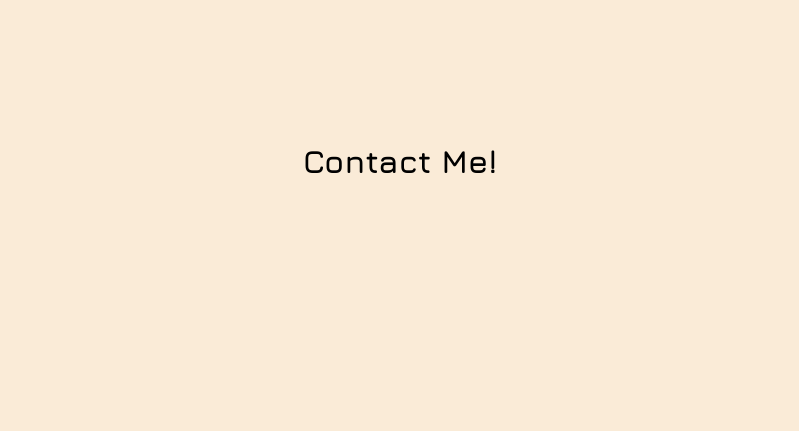
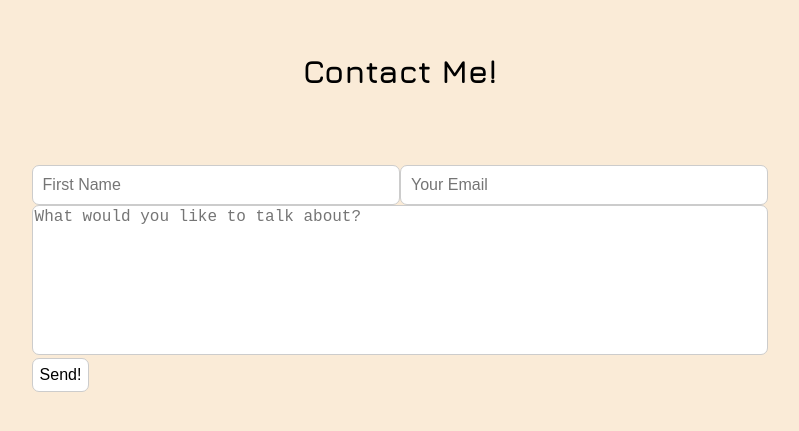
Before and after one commit to LuisangelE-04/Luisangel-Portfolio, a React (Create React App) app: page / in a window 1280 px wide. Shown: the part 2350-2781 px from the top of the page, without its empty margins (240-1039 px from the left). Built offline with nearby package versions, Linux system fonts and the light colour scheme.

Commit message:
add emailjs dependency

```diff
--- a/package.json
+++ b/package.json
@@ -7,6 +7,7 @@
     "@testing-library/jest-dom": "^5.17.0",
     "@testing-library/react": "^13.4.0",
     "@testing-library/user-event": "^13.5.0",
+    "emailjs-com": "^3.2.0",
     "react": "^18.3.1",
     "react-dom": "^18.3.1",
     "react-scripts": "5.0.1",
--- a/public/index.html
+++ b/public/index.html
@@ -12,7 +12,6 @@
       name="Portfolio Website"
       content="Web site created for showing my skills and interest in Computer Science"
     />
-    <link rel="apple-touch-icon" href="%PUBLIC_URL%/logo192.png" />
     <!--
       manifest.json provides metadata used when your web app is installed on a
       user's mobile device or desktop. See https://developers.google.com/web/fundamentals/web-app-manifest/
--- a/src/components/Contact/Contact.css
+++ b/src/components/Contact/Contact.css
@@ -1,9 +1,57 @@
 .contact {
     display: flex;
     flex-direction: column;
-    justify-content: flex-start;
-    padding-top: 90px;
     align-items: center;
+    height: 60vh;
+    margin: 0 auto;
+}
+
+.contact h1 {
     text-align: center;
-    height: 60vh;
+    margin-bottom: 75px;
 }
+
+.form {
+    display: grid;
+    grid-template-columns: 1fr 1fr;
+    gap: 30px;
+    justify-items: center;
+    width: 80%;
+}
+
+input[type="text"],
+input[type="email"] {
+    width: 50%;
+    padding: 10px;
+    font-size: 16px;
+    border-radius: 7px;
+    border: 1px solid #ccc;
+    box-sizing: border-box;
+}
+
+textarea {
+    width: 100%;
+    grid-column: 2;
+    font-size: 16px;
+    height: 150px;
+    border-radius: 7px;
+    border: 1px solid #ccc;
+    box-sizing: border-box;
+    resize: none;
+}
+
+button {
+    grid-column: span 2;
+    padding: 7px;
+    font-size: 16px;
+    background-color:white;
+    border: 1px solid #ccc;
+    color: black;
+    border-radius: 7px;
+    width: fit-content;
+    cursor: pointer;
+}
+
+button:hover {
+    background-color: aliceblue;
+}
--- a/src/components/Contact/Contact.js
+++ b/src/components/Contact/Contact.js
@@ -1,9 +1,74 @@
+import React, { useState } from 'react';
+import emailjs from 'emailjs-com';
+
 import './Contact.css'
 
 const Contact = () => {
+    const [formData, setFormData] = useState ({
+        name: '',
+        email: '',
+        message: ''
+    });
+
+    const handleChange = (e) => {
+        const { name, value } = e.target;
+        setFormData({ ...formData,  [name]: value });
+    };
+
+    const handleSubmit = (e) => {
+        e.preventDefault();
+
+        emailjs.sendForm(
+            'service_i53a8ma',
+            'contact_form',
+            e.target,
+            'iEkjdFpKGdDq1t9C0'
+        )
+        .then((result) => {
+            console.log('Success!', result.text);
+            alert('Message sent successfully!');
+        }, (error) => {
+            console.log('Failed...', error.text);
+            alert('Message failed to send.');
+        });
+
+        setFormData({
+            name: '',
+            email: '',
+            message: ''
+        });
+    };
+
     return (
         <div className="contact">
             <h1>Contact Me!</h1>
+            <form id="contact-form" onSubmit={ handleSubmit }>
+                <input
+                    type='text'
+                    name='name'
+                    placeholder='First Name'
+                    value={formData.name}
+                    onChange={handleChange}
+                    required
+                />
+                <input
+                    type='email'
+                    name='email'
+                    placeholder='Your Email'
+                    value={formData.email}
+                    onChange={handleChange}
+                    required
+                />
+
+                <textarea
+                    name='message'
+                    placeholder='What would you like to talk about?'
+                    value={formData.message}
+                    onChange={handleChange}
+                    required
+                />
+                <button type='submit'>Send!</button>
+            </form>
         </div>
     );
 }
```
Also changed, not shown: 1 other file (tests, documents, lock files or other folders).
